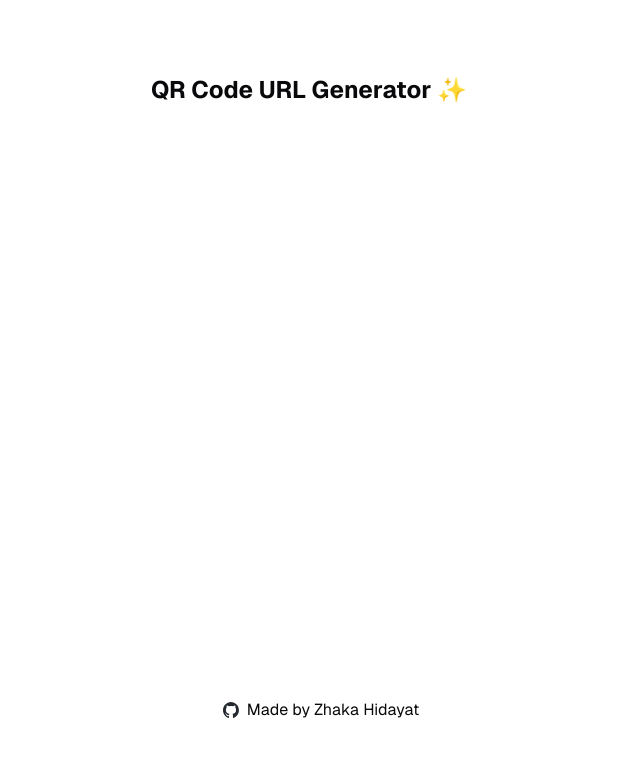
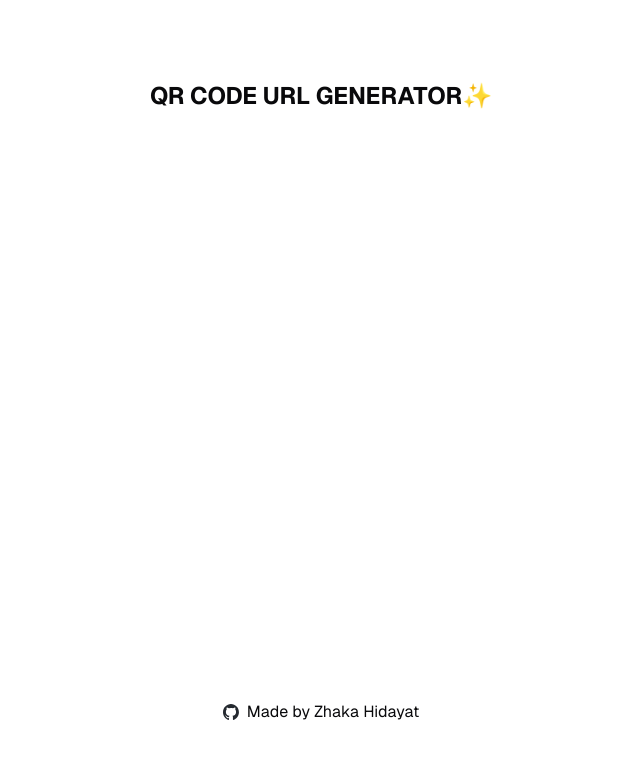
Before and after one commit to zhakazx/qrcode-url-generator, a Next.js app: page / in a window 1280 px wide. Shown: the top 758 px of the page, without its empty margins (319-959 px from the left). Built offline with nearby package versions, Linux system fonts and the light colour scheme.

Commit message:
feat: add main component as main section

```diff
--- a/app/page.tsx
+++ b/app/page.tsx
@@ -1,10 +1,12 @@
 import Header from "@/components/header";
 import Footer from "@/components/footer";
+import Main from "@/components/main";
 
 export default function Home() {
   return (
-    <div className="grid grid-rows-[20px_1fr_20px] items-center justify-items-center min-h-screen p-8 pb-20 gap-16 sm:p-20 font-[family-name:var(--font-geist-sans)]">
+    <div className="grid grid-rows-[20px_1fr_20px] justify-items-center min-h-screen p-8 pb-20 gap-16 sm:p-20 font-[family-name:var(--font-geist-sans)]">
       <Header />
+      <Main />
       <Footer />
     </div>
   );
--- a/components/header.tsx
+++ b/components/header.tsx
@@ -1,13 +1,10 @@
 export default function Header() {
   return (
-    <header className="row-start-1 flex items-center justify-center gap-6">
-      <h1 className="text-2xl font-bold">QR Code URL Generator ✨</h1>
-      <a
-        className="flex items-center gap-2 hover:underline hover:underline-offset-4"
-        href="/"
-      >
-
-      </a>
+    <header className="row-start-1 flex justify-center gap-3">
+      <h1 className="text-2xl font-bold uppercase text-center">
+        QR Code URL Generator
+        <span className="max-sm:hidden">✨</span>
+      </h1>
     </header>
   );
 }
--- /dev/null
+++ b/components/main.tsx
@@ -0,0 +1,13 @@
+import { Label } from "@radix-ui/react-label";
+import { Button } from "./ui/button";
+import { Input } from "./ui/input";
+
+export default function Main() {
+  return (
+    <main className="flex flex-col gap-8 row-start-2 sm:items-start">
+        <div className="grid w-full max-w-sm items-center gap-1.5">
+
+        </div>
+    </main>
+  );
+}
```
